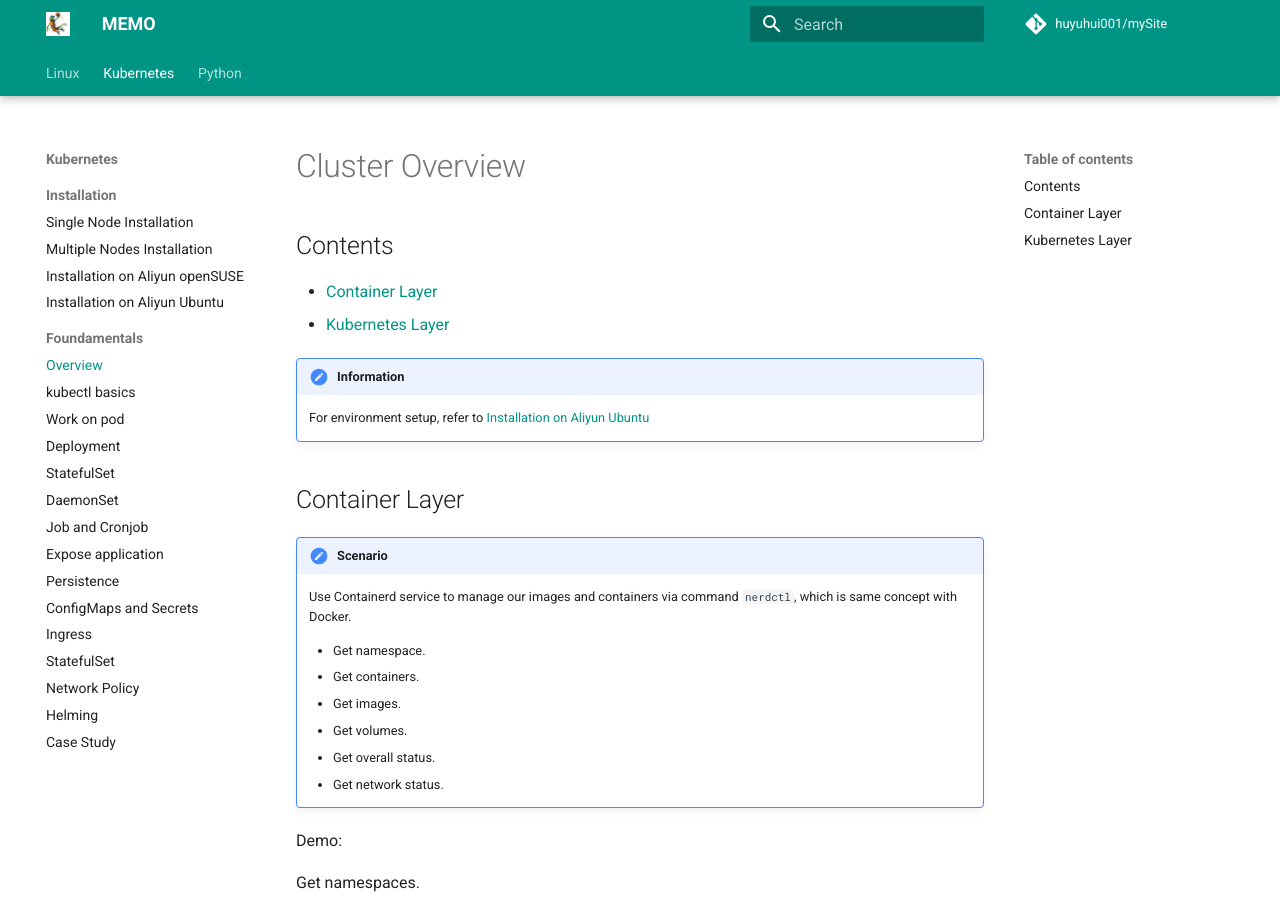
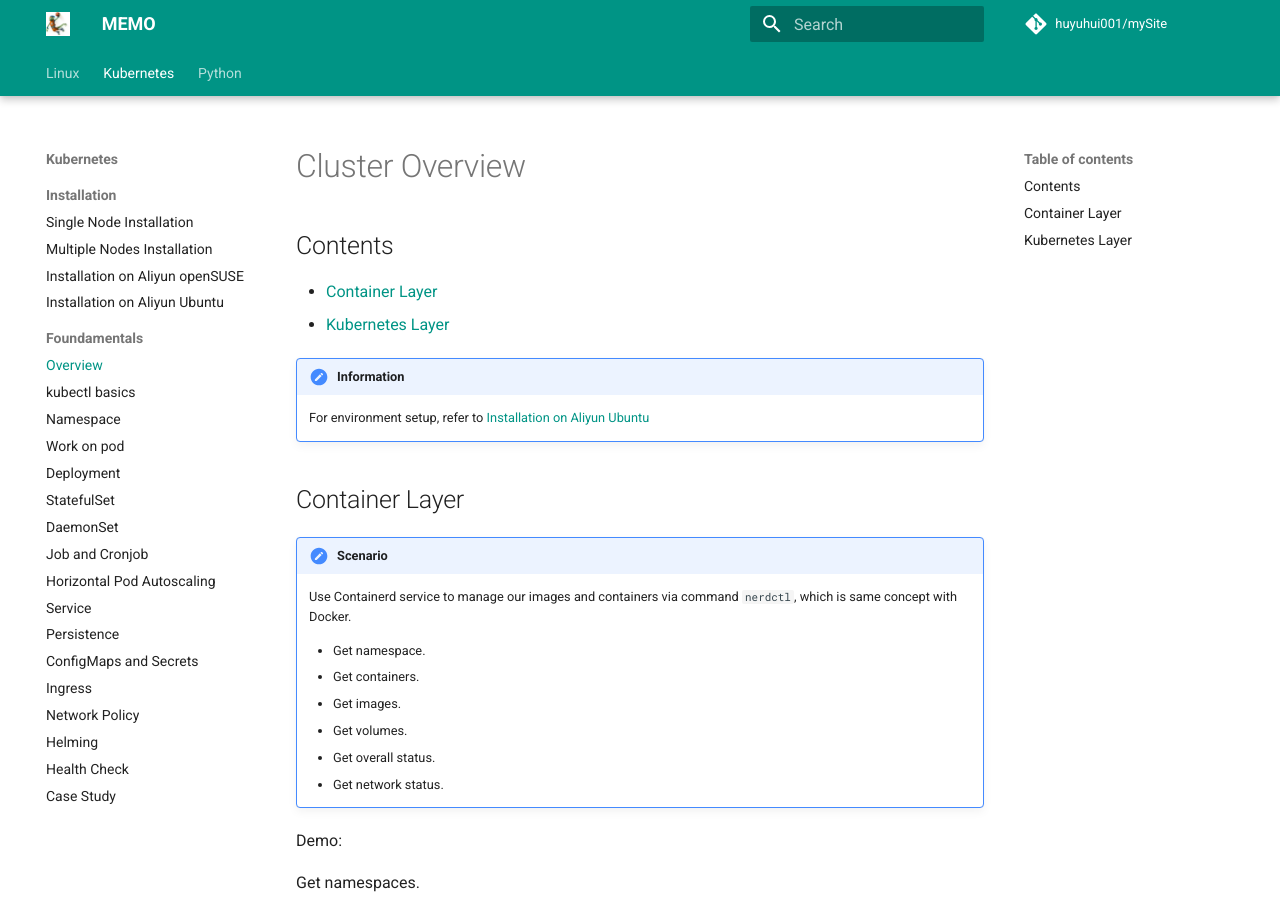
Before and after one commit to huyuhui001/mySite, an MkDocs documentation site: the page built from docs/k8s/foundamentals/overview.md, in a window 1280 px wide and 900 px high. Built offline with MkDocs 1.6.1 and Material for MkDocs 9.7.7, drawn with Linux system fonts in a browser that asks for light colours; comment, search, counter and statistics services are not loaded.

Commit message:
mkdocs config file

```diff
--- a/mkdocs.yml
+++ b/mkdocs.yml
@@ -79,18 +79,20 @@ nav:
     - Foundamentals:
         - Overview: k8s/foundamentals/overview.md
         - kubectl basics: k8s/foundamentals/basics.md
+        - Namespace: k8s/foundamentals/namespace.md
         - Work on pod: k8s/foundamentals/pod.md
         - Deployment: k8s/foundamentals/deployment.md
         - StatefulSet: k8s/foundamentals/statefulset.md
         - DaemonSet: k8s/foundamentals/daemonset.md
         - Job and Cronjob: k8s/foundamentals/job.md
-        - Expose application: k8s/foundamentals/expose.md
+        - Horizontal Pod Autoscaling: k8s/foundamentals/hpa.md
+        - Service: k8s/foundamentals/service.md
         - Persistence: k8s/foundamentals/persistence.md
         - ConfigMaps and Secrets: k8s/foundamentals/configmaps.md
         - Ingress: k8s/foundamentals/ingress.md
-        - StatefulSet: k8s/foundamentals/statefulset.md
         - Network Policy: k8s/foundamentals/networkpolicy.md
         - Helming: k8s/foundamentals/helming.md
+        - Health Check: k8s/foundamentals/healthcheck.md
         - Case Study: k8s/foundamentals/casestudy.md
 - Python:
     - Python Foundamentals: python/Foundation/python_foundation_index.md
```
